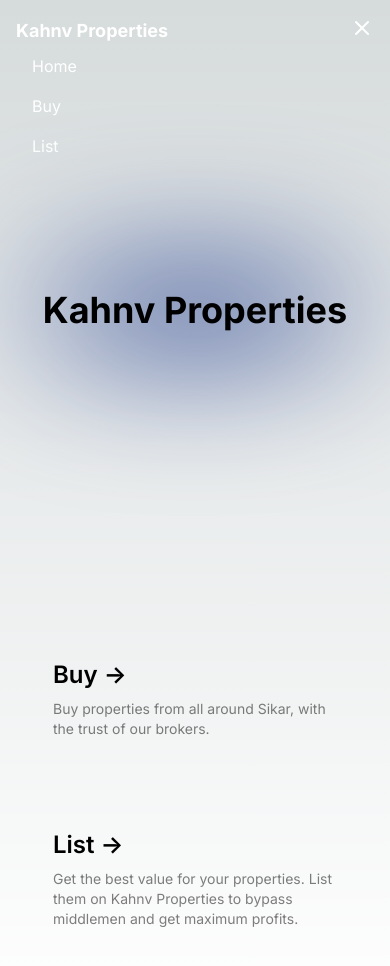
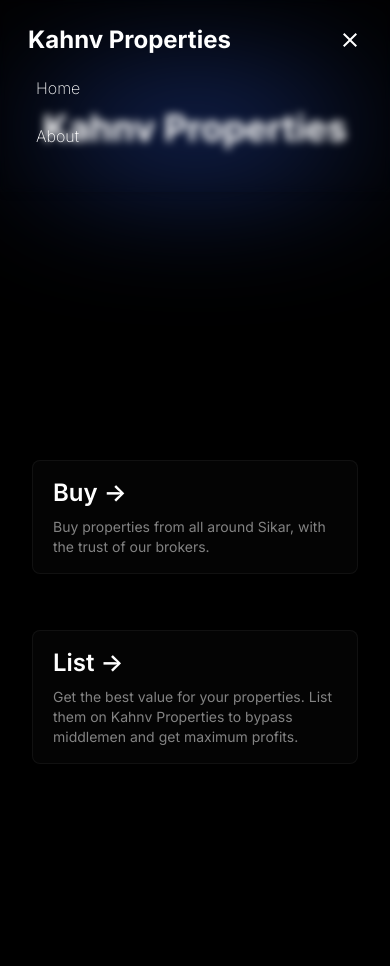
Before and after one commit to ArnavChoudhary9/kahnav-properties, a Next.js app: page / in a window 390 px wide. Both pictures are taken after a click on the button 362 px from the left and 28 px from the top of the page. Shown: the top 966 px of the page. After the commit the page ends 844 px from the top, so only its background shows below. Built offline with nearby package versions, Linux system fonts and the light colour scheme.

Commit message:
Fixed minor things

```diff
--- a/package.json
+++ b/package.json
@@ -11,11 +11,13 @@
   "dependencies": {
     "@react-google-maps/api": "^2.19.3",
     "@vercel/postgres": "^0.9.0",
+    "framer-motion": "^12.4.11",
     "next": "^14.2.4",
     "pg": "^8.12.0",
     "react": "^18.3.1",
     "react-dom": "^18.3.1",
-    "react-geocode": "^1.0.0-alpha.1"
+    "react-geocode": "^1.0.0-alpha.1",
+    "react-icons": "^5.5.0"
   },
   "devDependencies": {
     "@types/formidable": "^3.4.5",
--- a/src/app/page.tsx
+++ b/src/app/page.tsx
@@ -1,3 +1,5 @@
+import Card from "@/components/card";
+
 export default function Home() {
   return (
     <main className="flex min-h-screen flex-col items-center justify-between px-4 py-16 md:px-12 lg:px-24">
@@ -8,36 +10,18 @@ export default function Home() {
         </h1>
       </div>
 
+
       <div className="grid gap-6 w-full max-w-5xl grid-cols-1 sm:grid-cols-2">
-        <a
-          href="/buy"
-          className="group m-4 rounded-lg border border-transparent px-5 py-4 transition-colors hover:border-gray-300 hover:bg-gray-100 hover:dark:border-neutral-700 hover:dark:bg-neutral-800/30 block"
-        >
-          <h2 className="mb-2 text-2xl font-semibold">
-            Buy{" "}
-            <span className="inline-block transition-transform group-hover:translate-x-1 motion-reduce:transform-none">
-              -&gt;
-            </span>
-          </h2>
-          <p className="text-sm opacity-50">
-            Buy properties from all around Sikar, with the trust of our brokers.
-          </p>
-        </a>
-
-        <a
-          href="/list"
-          className="group m-4 rounded-lg border border-transparent px-5 py-4 transition-colors hover:border-gray-300 hover:bg-gray-100 hover:dark:border-neutral-700 hover:dark:bg-neutral-800/30 block"
-        >
-          <h2 className="mb-2 text-2xl font-semibold">
-            List{" "}
-            <span className="inline-block transition-transform group-hover:translate-x-1 motion-reduce:transform-none">
-              -&gt;
-            </span>
-          </h2>
-          <p className="text-sm opacity-50">
-            Get the best value for your properties. List them on Kahnv Properties to bypass middlemen and get maximum profits.
-          </p>
-        </a>
+        <Card
+          title="Buy"
+          description="Buy properties from all around Sikar, with the trust of our brokers."
+          link="/buy"
+        />
+        <Card
+          title="List"
+          description="Get the best value for your properties. List them on Kahnv Properties to bypass middlemen and get maximum profits."
+          link="/list"
+        />
       </div>
     </main>
   );
--- /dev/null
+++ b/src/components/card.tsx
@@ -0,0 +1,28 @@
+import Link from "next/link";
+
+const Card = (
+  { title, link, description }: {
+    title: string;
+    link: string;
+    description: string;
+  }
+) => {
+  return (
+    <Link
+      href={link}
+      className="group m-4 rounded-lg border px-5 py-4 transition-all duration-300 hover:scale-105 border-neutral-800/40 bg-neutral-900/20 hover:border-neutral-700 hover:bg-neutral-800/30 block"
+    >
+      <h2 className="mb-2 text-2xl font-semibold">
+        {title}{" "}
+        <span className="inline-block transition-transform group-hover:translate-x-1 motion-reduce:transform-none">
+          -&gt;
+        </span>
+      </h2>
+      <p className="text-sm opacity-50">
+        {description}
+      </p>
+    </Link>
+  );
+}
+
+export default Card;
--- a/src/components/navbar.jsx
+++ b/src/components/navbar.jsx
@@ -2,40 +2,131 @@
 
 import { useState } from 'react';
 import Link from 'next/link';
+import { motion, AnimatePresence } from 'framer-motion';
+import { MdMenu, MdClose } from 'react-icons/md';
 
 const Navbar = () => {
   const [isOpen, setIsOpen] = useState(false);
 
-  const toggleMenu = () => {
-    setIsOpen(!isOpen);
+  const menuVariants = {
+    open: {
+      height: "auto",
+      transition: {
+        type: "spring",
+        damping: 20,
+        stiffness: 200,
+        // Isolate animation from scroll layout
+        onUpdate: () => window.dispatchEvent(new Event('resize'))
+      }
+    },
+    closed: {
+      height: 0,
+      transition: {
+        type: "spring",
+        damping: 30,
+        stiffness: 200,
+        // Prevent layout shift during animation
+        onUpdate: () => window.dispatchEvent(new Event('resize'))
+      }
+    }
+  };
+
+  const itemVariants = {
+    open: {
+      opacity: 1,
+      x: 0
+    },
+    closed: {
+      opacity: 0,
+      x: -20
+    }
+  };
+
+  const iconVariants = {
+    open: {
+      rotate: 90,
+      scale: 1.1
+    },
+    closed: {
+      rotate: 0,
+      scale: 1
+    }
   };
 
   return (
-    <nav className="bg-dark-500 text-white p-4">
+    <nav className="bg-neutral-900 backdrop-blur-sm bg-opacity-0 text-white p-5 fixed top-0 w-full z-[1000] shadow-md">
       <div className="container mx-auto flex justify-between items-center">
-        <div className="text-lg font-bold">
+
+        <div className="text-2xl font-bold mx-2">
           <Link href="/" className="hover:text-gray-400">Kahnv Properties</Link>
         </div>
-        <div className="hidden md:flex space-x-8"> {/* Hidden on mobile */}
-          <Link href="/" className="hover:text-gray-400">Home</Link>
+
+        <div className="hidden font-extralight md:flex space-x-8 mx-4"> {/* Hidden on mobile */}
           <Link href="/buy" className="hover:text-gray-400">Buy</Link>
           <Link href="/list" className="hover:text-gray-400">List</Link>
         </div>
+
         <div className="md:hidden">
-          <button onClick={toggleMenu} className="focus:outline-none">
-            <svg className="w-6 h-6" fill="none" stroke="currentColor" viewBox="0 0 24 24" xmlns="http://www.w3.org/2000/svg">
-              <path strokeLinecap="round" strokeLinejoin="round" strokeWidth="2" d={isOpen ? "M6 18L18 6M6 6l12 12" : "M4 6h16M4 12h16m-7 6h7"}></path>
-            </svg>
-          </button>
+          <motion.button
+            whileHover="hover"
+            variants={iconVariants}
+            onClick={() => setIsOpen(!isOpen)}
+            className="text-2xl p-2 hover:text-gray-400"
+          >
+            <AnimatePresence mode='wait' initial={false}>
+              {isOpen ? (
+                <motion.div
+                  key="close"
+                  initial={{ rotate: -90, opacity: 0 }}
+                  animate={{ rotate: 0, opacity: 1 }}
+                  exit={{ rotate: 90, opacity: 0 }}
+                  transition={{ duration: 0.2 }}
+                >
+                  <MdClose />
+                </motion.div>
+              ) : (
+                <motion.div
+                  key="menu"
+                  initial={{ rotate: 90, opacity: 0 }}
+                  animate={{ rotate: 0, opacity: 1 }}
+                  exit={{ rotate: -90, opacity: 0 }}
+                  transition={{ duration: 0.2 }}
+                >
+                  <MdMenu />
+                </motion.div>
+              )}
+            </AnimatePresence>
+          </motion.button>
         </div>
       </div>
-      {isOpen && (
-        <div className="md:hidden bg-dark-500">
-          <Link href="/" className="block px-4 py-2 hover:text-gray-400">Home</Link>
-          <Link href="/buy" className="block px-4 py-2 hover:text-gray-400">Buy</Link>
-          <Link href="/list" className="block px-4 py-2 hover:text-gray-400">List</Link>
-        </div>
-      )}
+
+      <AnimatePresence>
+        {isOpen && (
+          <motion.div
+            initial="closed"
+            animate="open"
+            exit="closed"
+            variants={menuVariants}
+            className="md:hidden overflow-hidden"
+          >
+            <motion.div
+              className="px-4 pt-2 pb-4 space-y-2"
+              variants={{
+                open: { transition: { staggerChildren: 0.1 } },
+                closed: { transition: { staggerChildren: 0.05, staggerDirection: -1 } }
+              }}
+            >
+              <motion.div variants={itemVariants}>
+                <Link href="/buy" onClick={() => setIsOpen(!isOpen)} className="block font-extralight py-2 hover:text-gray-400">Home</Link>
+              </motion.div>
+              <motion.div variants={itemVariants}>
+                <Link href="/list" onClick={() => setIsOpen(!isOpen)} className="block font-extralight py-2 hover:text-gray-400">About</Link>
+              </motion.div>
+            </motion.div>
+          </motion.div>
+        )}
+      </AnimatePresence>
+
     </nav>
   );
 };
--- a/src/styles/globals.css
+++ b/src/styles/globals.css
@@ -3,17 +3,9 @@
 @tailwind utilities;
 
 :root {
-  --foreground-rgb: 0, 0, 0;
-  --background-start-rgb: 214, 219, 220;
-  --background-end-rgb: 255, 255, 255;
-}
-
-@media (prefers-color-scheme: dark) {
-  :root {
-    --foreground-rgb: 255, 255, 255;
-    --background-start-rgb: 0, 0, 0;
-    --background-end-rgb: 0, 0, 0;
-  }
+  --foreground-rgb: 255, 255, 255;
+  --background-start-rgb: 0, 0, 0;
+  --background-end-rgb: 0, 0, 0;
 }
 
 body {
```
Also changed, not shown: 2 other files (tests, documents, lock files or other folders).
